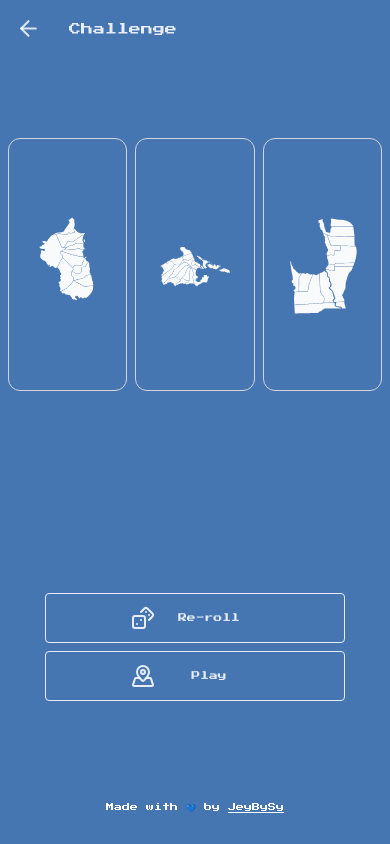
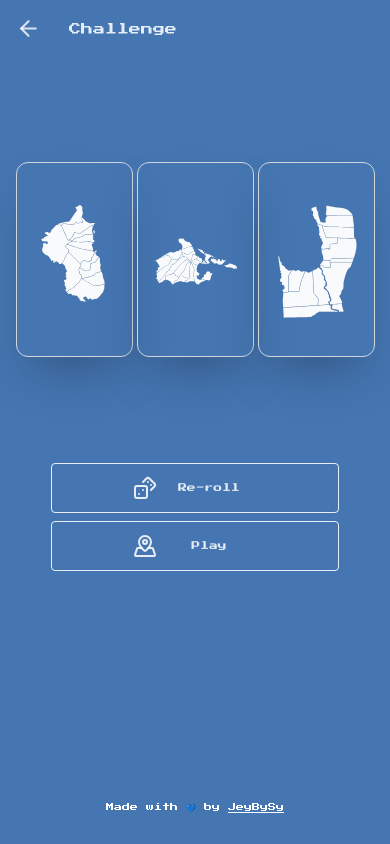
Before and after one commit to JeyBySy/MapaManiaPH, a React (Vite) app: page /challenge in a window 390 px wide. Built offline with nearby package versions, Linux system fonts and the light colour scheme.

Commit message:
Minor changes in UI

```diff
--- a/src/components/HeartLives.tsx
+++ b/src/components/HeartLives.tsx
@@ -20,7 +20,7 @@ const HeartLives: React.FC<HeartLivesProps> = ({ lives, maxLives = 5 }) => {
     }, [lives]);
 
     return (
-        <div className="flex gap-1">
+        <div className="flex gap-1 flex-wrap justify-evenly">
             {Array.from({ length: maxLives }).map((_, index) => (
                 <svg
                     key={index}
--- a/src/components/Skeleton/ProvinceSkeleton.tsx
+++ b/src/components/Skeleton/ProvinceSkeleton.tsx
@@ -3,8 +3,8 @@ import React from 'react'
 const ProvinceSkeleton: React.FC = () => {
     return (
         <div className="w-full h-full relative flex items-center justify-center mb-6 py-4 animate-pulse ">
-            <div className="text-white text-center">
-                <div className="mb-5">Loading province outline...</div>
+            <div className="text-white text-center flex flex-col justify-center items-center">
+                <div className="mb-5 hidden md:block">Loading province outline...</div>
                 <div className="w-16 h-16 border-8 border-retro-yellow border-dashed rounded-full animate-spin mx-auto" />
             </div>
         </div>
--- a/src/pages/Modes/Challenge/ChallengeModePage.tsx
+++ b/src/pages/Modes/Challenge/ChallengeModePage.tsx
@@ -26,24 +26,27 @@ export const ChallengeModePage: React.FC = () => {
 
     return (
         <div className='min-h-[92dvh] grid grid-rows-[1fr_auto]'>
-            <main className="flex flex-col w-full items-center lg:justify-center container mx-auto relative">
-                <div className='container mx-auto px-2 lg:auto h-full flex justify-between '>
-                    <div className='grid grid-row-2 gap-10 w-full'>
-                        <div className='lg:grid lg:grid-cols-[1fr_1fr_1fr] gap-2 flex overflow-hidden items-center w-full justify-between'>
+            <main className="flex w-full relative">
+                <div className='mx-auto h-full flex justify-between '>
+                    <div className='grid grid-row-2 w-full'>
+                        <div className='flex flex-row items-center justify-evenly lg:justify-center lg:gap-3 gap-1 flex-wrap text-sm relative w-full'>
                             {!isLoading && selectedProvinces.length > 0 ? (
                                 selectedProvinces.map((province, idx) => (
                                     <div
                                         key={idx}
-                                        className='border h-[30dvh] lg:h-fit border-gray-300 dark:border-gray-500 p-5 text-center overflow-hidden flex items-center justify-center rounded-xl'
+                                        className='shadow-2xl flex-1/4 w-[30dvw] relative border  border-gray-300 dark:border-gray-500 p-3 text-center overflow-hidden flex items-center justify-center rounded-xl'
                                     >
                                         {UniquePath && (
-                                            <div className='lg:h-[50dvh] lg:w-full'>
+                                            // <div className='h-[30dvh] lg:h-[55dvh] w-full '>
+                                            <div className='w-[100dvw] relative'>
+                                                <div className='h-[20dvh] lg:h-[50dvh] relative rounded-t-sm'>
                                                     <MapSVG
                                                         provinceName={province}
                                                         pathsData={UniquePath}
                                                         mode="guess"
                                                         isSubmitted={false}
                                                     />
+                                                </div>
                                             </div>
                                         )}
                                     </div>
@@ -52,7 +55,7 @@ export const ChallengeModePage: React.FC = () => {
                                 <div className="lg:h-[54.4dvh] col-span-12 border w-full rounded-xl text-center text-gray-500 flex justify-center items-center">No provinces yet.</div>
                             )}
                         </div>
-                        <div className='w-full items-center justify-center flex gap-2 flex-col lg:flex-row'>
+                        <div className='w-full items-center justify-start lg:justify-center flex gap-2 flex-col lg:flex-row'>
                             <button
                                 onClick={(e) => {
                                     (e.target as HTMLButtonElement).blur()
```
Lines whose indentation alone changed are shown as unchanged.
